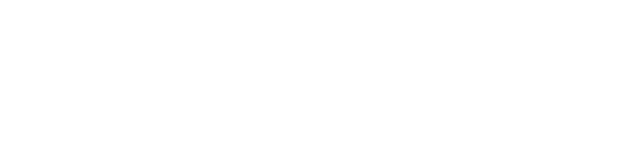
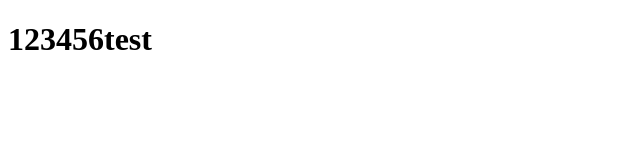
Before and after one commit to weiliiii/github_test0225, a plain HTML site: page pj_test0225/index.html in a window 1280 px wide. Shown: the whole page, without its empty margins (0-640 px from the left). Drawn offline with Linux system fonts and the light colour scheme.

Commit message:
first_github_test

```diff
--- a/pj_test0225/index.html
+++ b/pj_test0225/index.html
@@ -7,6 +7,7 @@
     <title>Document</title>
 </head>
 <body>
+    <h1>123456test</h1>
 
 </body>
 </html>
```
